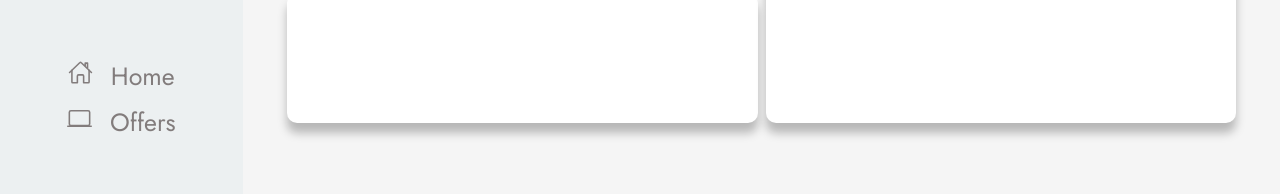
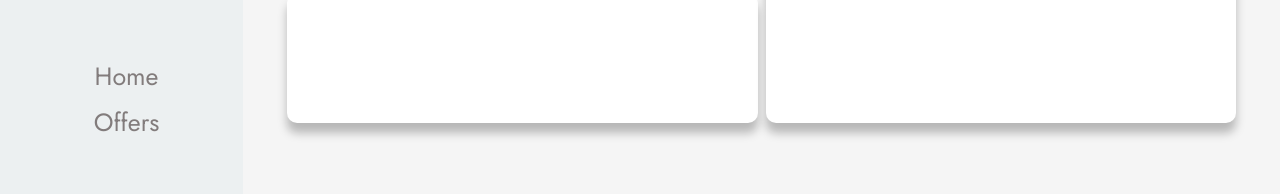
Before and after one commit to ktarun1419/genexp, a React (Create React App) app: page /dashboard in a window 1280 px wide. Shown: the part 277-471 px from the top of the page. Built offline with nearby package versions, Linux system fonts and the light colour scheme.

Commit message:
Minor changes

```diff
--- a/src/components/DashHome.js
+++ b/src/components/DashHome.js
@@ -30,7 +30,7 @@
                                     <Link to="/dashboard" id='home'> Home</Link>
                                 </li>
                                 <li>
-                                <Link to="/dashboard"><span><ion-icon name="laptop-outline"></ion-icon> </span></Link>
+                                <Link to="/offers"><span><ion-icon name="laptop-outline"></ion-icon> </span></Link>
                                     <Link to="/offers" id='offer'>Offers</Link>
                                 </li>
 
--- a/src/components/Security.css
+++ b/src/components/Security.css
@@ -105,7 +105,7 @@
     }
 
     .heading1 {
-        margin-top: 5rem;
+        margin-top: 8rem;
 
     }
 }
```
